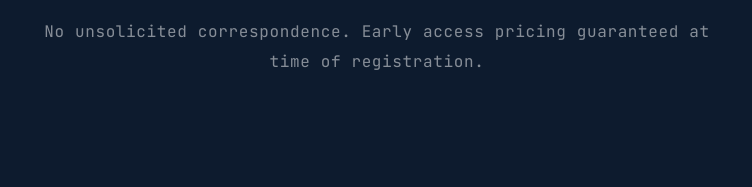
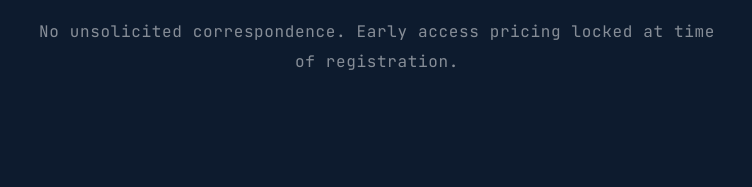
Before and after one commit to MilaimDelija/lexagent-web, a plain HTML site: page index.html in a window 1280 px wide. Shown: the part 5528-5715 px from the top of the page, 263-1015 px from the left. Drawn offline with nearby package versions, Linux system fonts and the light colour scheme.

Commit message:
fix: clean compliance language — remove legal risk/brain terminology

```diff
--- a/index.html
+++ b/index.html
@@ -450,7 +450,7 @@ footer{border-top:2px solid var(--navy);padding:2.5rem 4rem;display:flex;justify
       <button onclick="retain()">Get Access</button>
     </div>
     <div id="ret-ok">Your enquiry has been received. We will be in touch.</div>
-    <p class="retainer-note">No unsolicited correspondence. Early access pricing guaranteed at time of registration.</p>
+    <p class="retainer-note">No unsolicited correspondence. Early access pricing locked at time of registration.</p>
   </div>
 </div>
 
```
